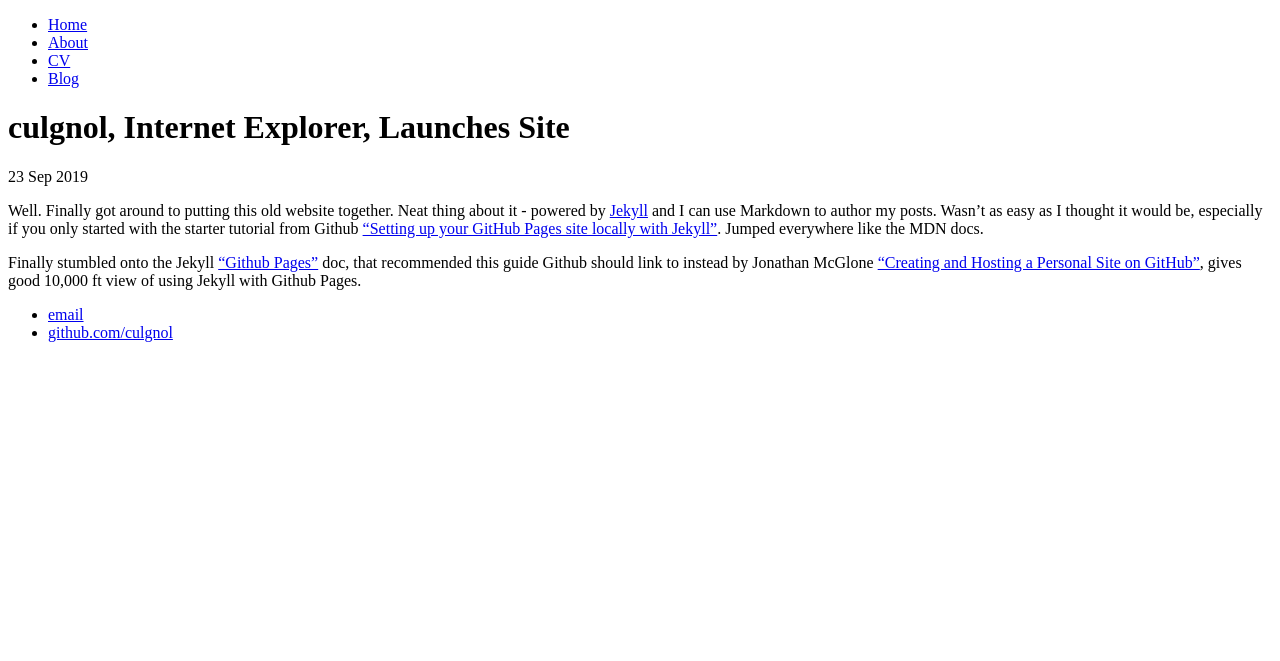
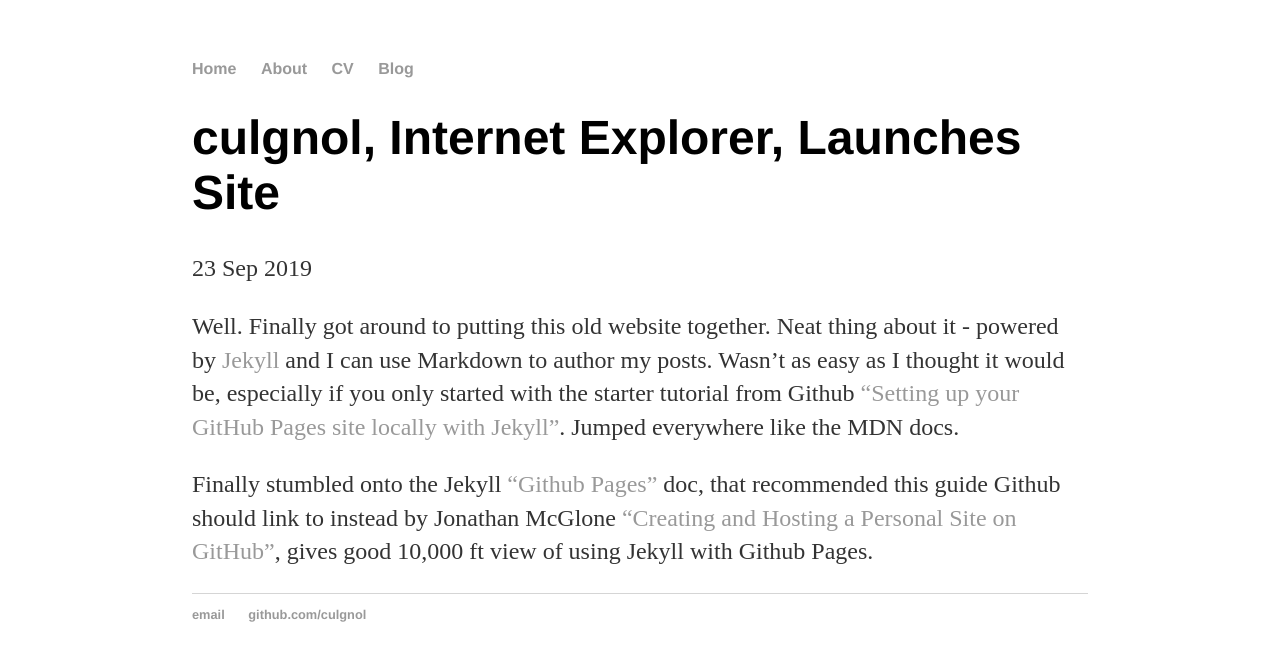
Before and after one commit to culgnol/culgnol.github.io, a Jekyll site: the page built from _posts/2019-09-23-culgnol-site-launched.md, in a window 1280 px wide. Shown: the top 661 px of the page. Built offline with Jekyll 4.4.1, drawn with Linux system fonts in a browser that asks for light colours.

Commit message:
fix style.css ref in default.html

```diff
--- a/_layouts/default.html
+++ b/_layouts/default.html
@@ -3,7 +3,7 @@
 		<head>
 			<title>{{ page.title }}</title>
 			<!-- link to main stylesheet -->
-			<link rel="stylesheet" type="text/css" href="assets/style.css">
+			<link rel="stylesheet" type="text/css" href="/assets/style.css">
 		</head>
 		<body>
 			<nav>
```
